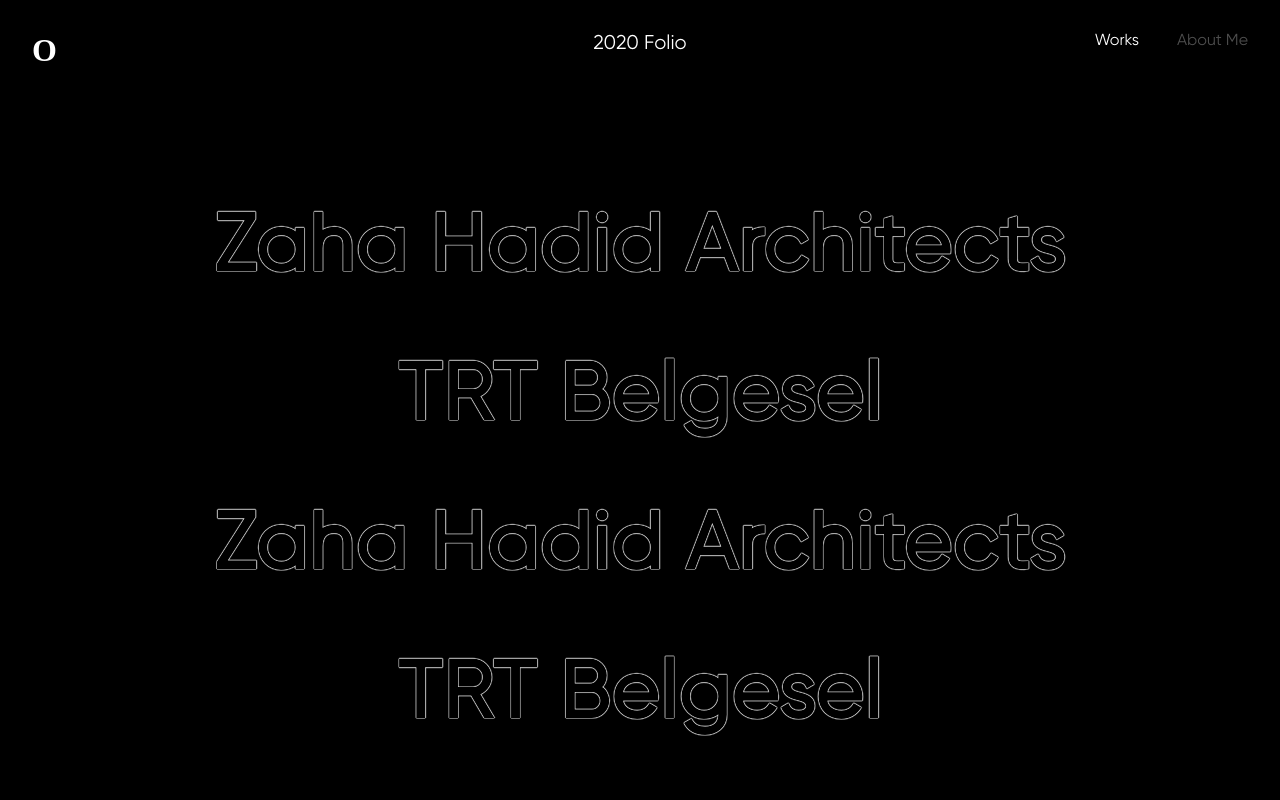
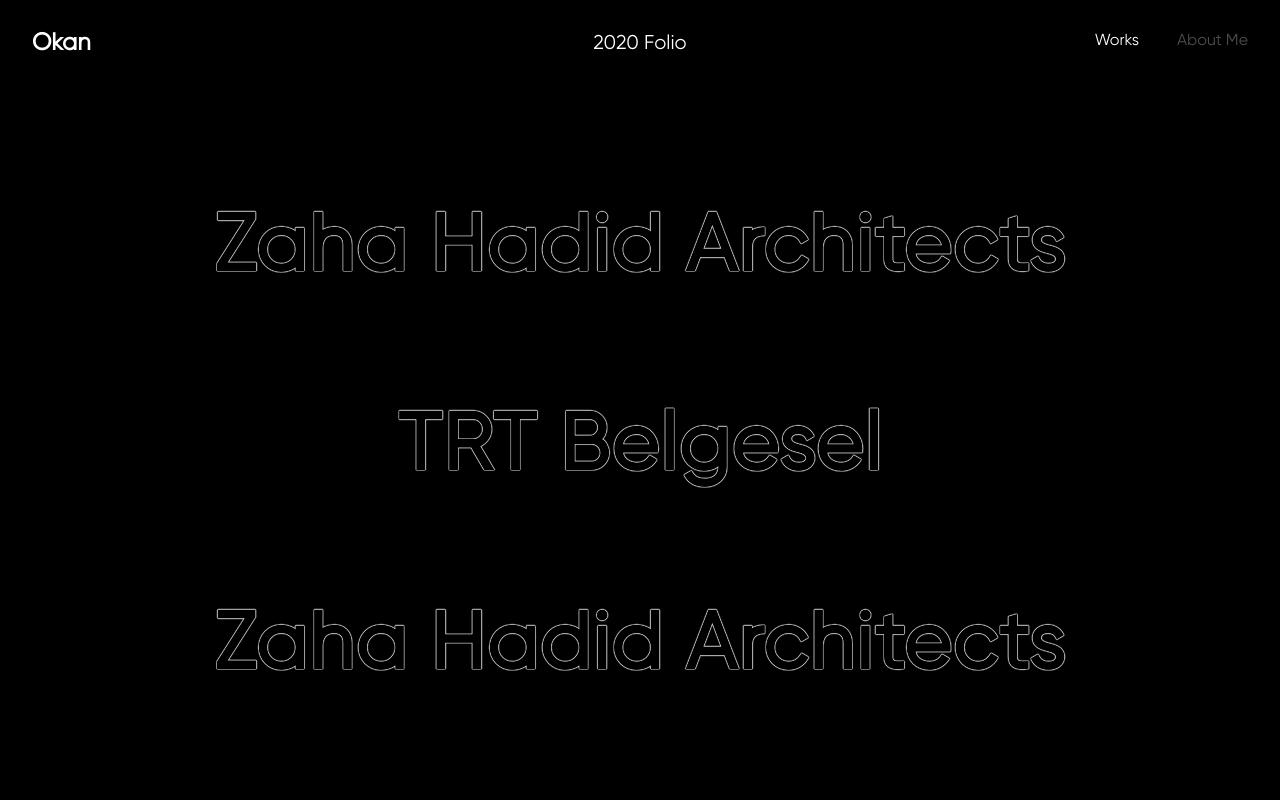
Before and after one commit to boraacici/personel-website-okan, a Vue app: page / in a window 1280 px wide. Shown: the top 800 px of the page. Built offline with nearby package versions, Linux system fonts and the light colour scheme.

Commit message:
small fixes

```diff
--- a/src/App.vue
+++ b/src/App.vue
@@ -6,7 +6,11 @@
     </div>
     <div id="viewport" ref="viewport" @mousemove="cursorMove" @mouseleave="cursorLeave">
       <topbar />
-      <transition name="fade" mode="out-in">
+      <transition
+        name="router-anim"
+        enter-active-class="animated fadeInDown"
+        leave-active-class="animated fadeOutDown"
+      >
         <router-view />
       </transition>
     </div>
@@ -127,4 +131,5 @@
 
 <style lang="scss">
 @import "assets/style/style.scss";
+@import "https://cdnjs.cloudflare.com/ajax/libs/animate.css/4.0.0/animate.min.css";
 </style>
--- a/src/assets/style/style.scss
+++ b/src/assets/style/style.scss
@@ -214,7 +214,7 @@
       transition: 0.3s color;
       z-index: 1;
       position: relative;
-      margin-bottom: 50px;
+      margin-bottom: 100px;
       user-select: none;
 
       .title {
--- a/src/components/Topbar.vue
+++ b/src/components/Topbar.vue
@@ -1,6 +1,6 @@
 <template>
   <div class="topbar">
-    <span class="sign">O</span>
+    <span class="sign">Okan</span>
     <span class="center-info">2020 Folio</span>
     <div class="menu">
       <router-link to="/">Works</router-link>
@@ -23,13 +23,11 @@
     position: absolute;
     left: 4vh;
     top: 3vh;
-    font-family: Axiforma;
     font-style: normal;
     font-weight: bold;
-    font-size: 32px;
-    line-height: 53px;
+    font-size: 24px;
+    line-height: 39px;
     color: #ffffff;
-    float: left;
   }
 
   .center-info {
```
